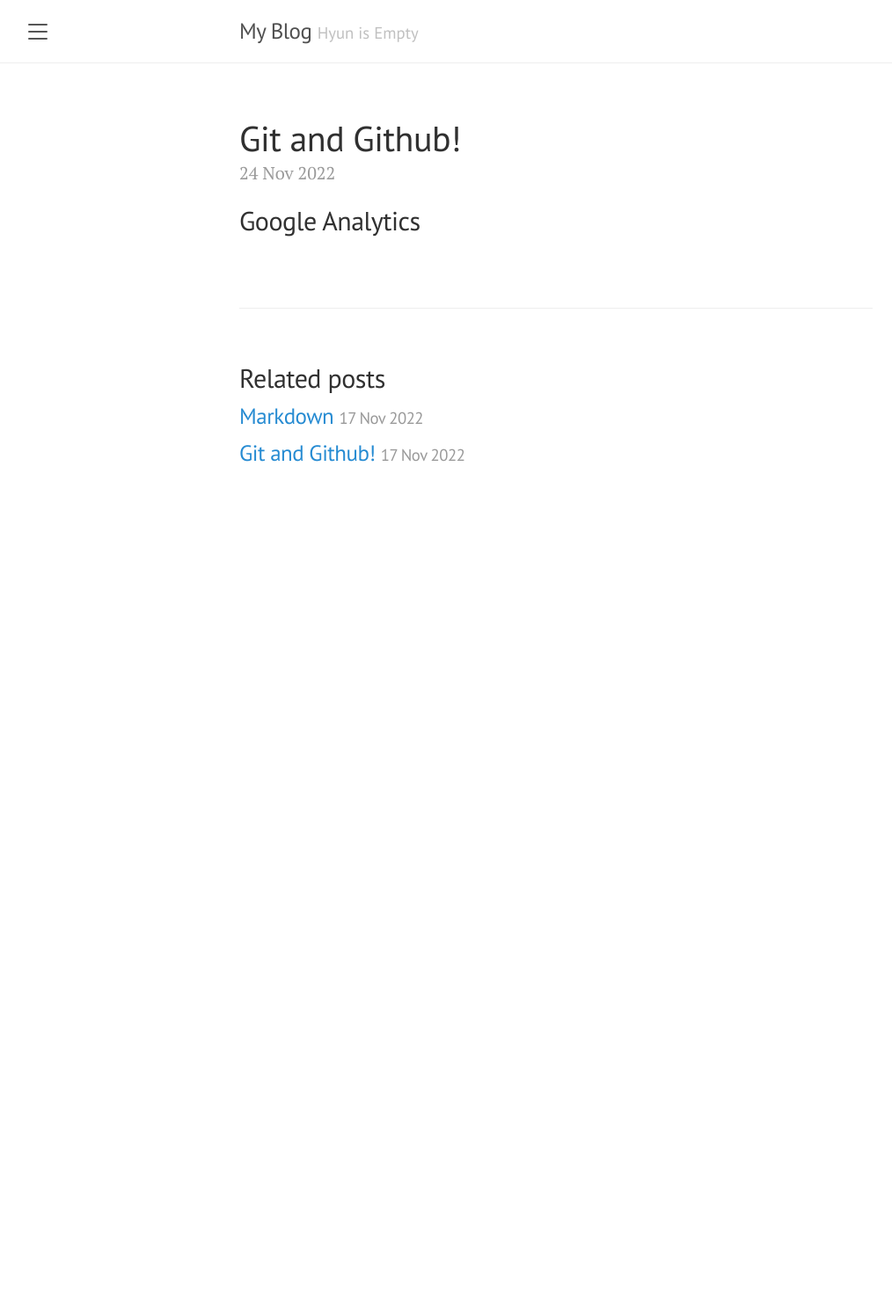
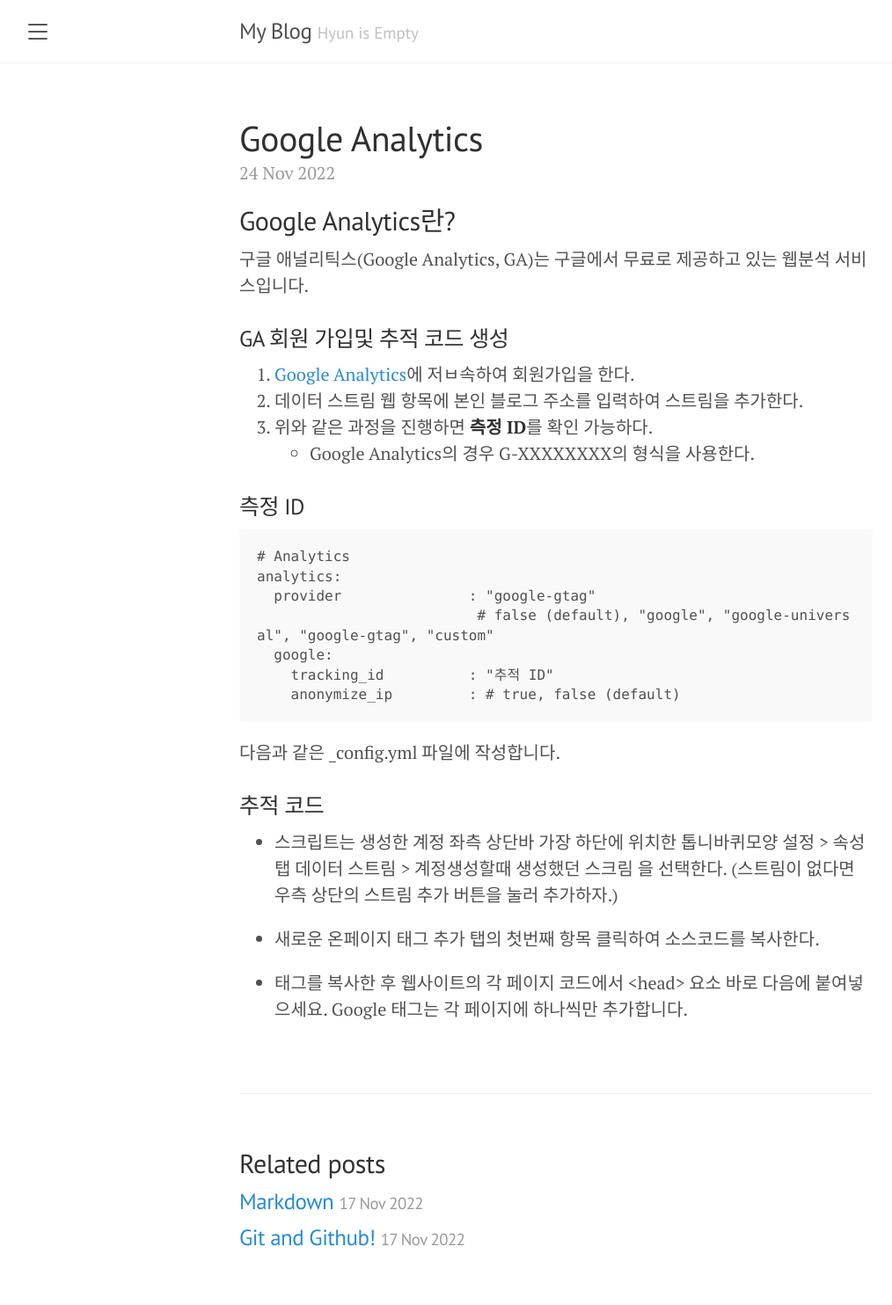
Before and after one commit to HyunisEmpty/HyunisEmpty.github.io, a Jekyll site: the page built from _posts/2022-11-24-google-analytics.markdown, in a window 1280 px wide. Shown: the whole page at 88% size, without its empty margins (8-1022 px from the left). Built offline with Jekyll 4.4.1, drawn with Linux system fonts in a browser that asks for light colours; before the commit the page ends 900 px from its top, so only the background shows below that.

Commit message:
edit post of Google Analytics

````diff
--- a/_posts/2022-11-24-google-analytics.markdown
+++ b/_posts/2022-11-24-google-analytics.markdown
@@ -1,9 +1,34 @@
 ---
 layout: post
-title:  "Git and Github!"
+title:  "Google Analytics"
 date:   2022-11-24 13:33:00 +0900
 categories: jekyll update
-comments: true
 ---
 
-## Google Analytics
+## Google Analytics란?
+구글 애널리틱스(Google Analytics, GA)는 구글에서 무료로 제공하고 있는 웹분석 서비스입니다.
+
+### GA 회원 가입및 추적 코드 생성
+1. [Google Analytics](https://analytics.google.com/analytics/web/)에 저ㅂ속하여 회원가입을 한다.
+2. 데이터 스트림 웹 항목에 본인 블로그 주소를 입력하여 스트림을 추가한다.
+3. 위와 같은 과정을 진행하면 **측정 ID**를 확인 가능하다.
+  - Google Analytics의 경우 G-XXXXXXXX의 형식을 사용한다.
+
+### 측정 ID
+```
+# Analytics
+analytics:
+  provider               : "google-gtag"
+                          # false (default), "google", "google-universal", "google-gtag", "custom"
+  google:
+    tracking_id          : "추적 ID"
+    anonymize_ip         : # true, false (default)
+```
+다음과 같은 _config.yml 파일에 작성합니다.
+
+### 추적 코드
+- 스크립트는 생성한 계정 좌측 상단바 가장 하단에 위치한 톱니바퀴모양 설정 > 속성탭 데이터 스트림 > 계정생성할때 생성했던 스크림 을 선택한다. (스트림이 없다면 우측 상단의 스트림 추가 버튼을 눌러 추가하자.)
+
+- 새로운 온페이지 태그 추가 탭의 첫번째 항목 클릭하여 소스코드를 복사한다.
+
+- 태그를 복사한 후 웹사이트의 각 페이지 코드에서 <head> 요소 바로 다음에 붙여넣으세요. Google 태그는 각 페이지에 하나씩만 추가합니다.
````
